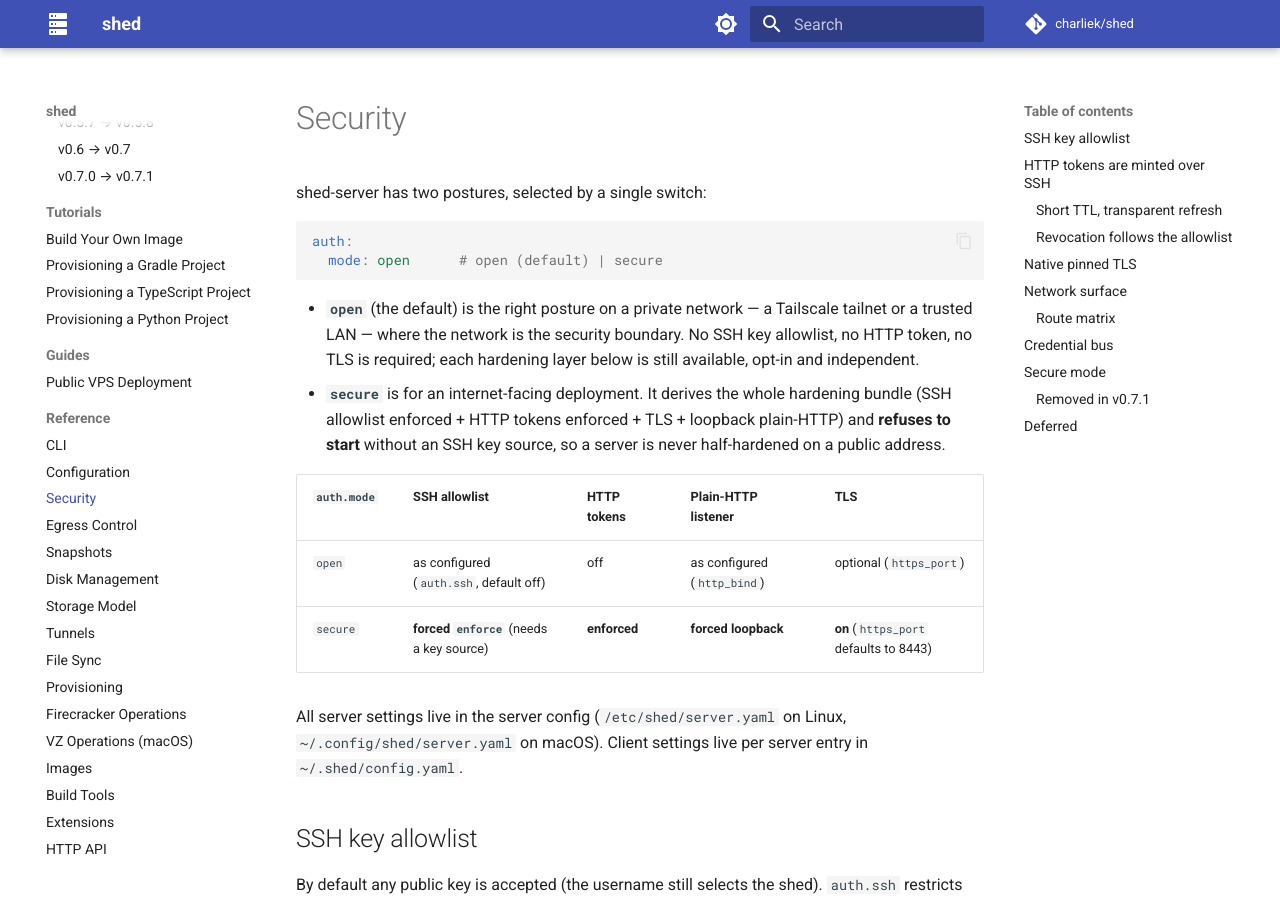
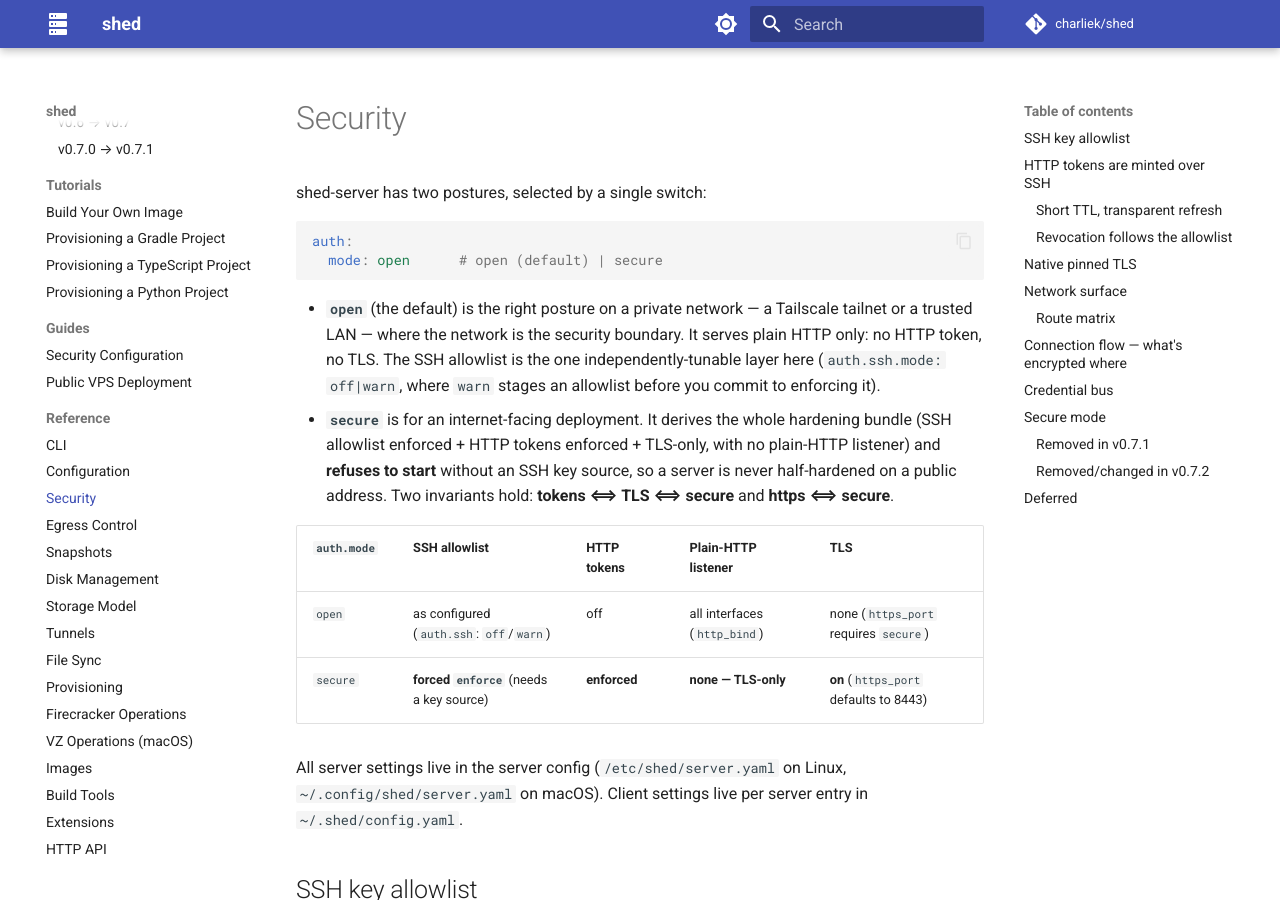
Before and after one commit to charliek/shed, an MkDocs documentation site: the page built from docs/reference/security.md, in a window 1280 px wide and 900 px high. Built offline with MkDocs 1.6.1 and Material for MkDocs 9.7.7, drawn with Linux system fonts in a browser that asks for light colours; comment, search, counter and statistics services are not loaded; some of the changed text lies outside the part shown.

Commit message:
docs(auth): document the binary auth surface + security-config guide (v0.7.2)
- New upgrade guide docs/upgrades/v0.7.1-to-v0.7.2.md (removed-keys table).
- New use-case Security Configuration guide (local/loopback/remote/co-located, each with server.yaml + the matching shed server add command).
- security.md: binary-posture tables + a 'Connection flow — what's encrypted where' section.
- configuration.md: drop the removed auth.http.mode, note https_port requires secure, TLS-only secure.
- vps-deployment.md: TLS-only note + --https-port; CHANGELOG Unreleased entry; nav.

Co-Authored-By: Claude Opus 4.8 (1M context) <noreply@anthropic.com>

```diff
--- a/docs/reference/security.md
+++ b/docs/reference/security.md
@@ -9,17 +9,19 @@ auth:
 
 - **`open`** (the default) is the right posture on a private network — a
   Tailscale tailnet or a trusted LAN — where the network is the security
-  boundary. No SSH key allowlist, no HTTP token, no TLS is required; each
-  hardening layer below is still available, opt-in and independent.
+  boundary. It serves plain HTTP only: no HTTP token, no TLS. The SSH allowlist
+  is the one independently-tunable layer here (`auth.ssh.mode: off|warn`, where
+  `warn` stages an allowlist before you commit to enforcing it).
 - **`secure`** is for an internet-facing deployment. It derives the whole
-  hardening bundle (SSH allowlist enforced + HTTP tokens enforced + TLS +
-  loopback plain-HTTP) and **refuses to start** without an SSH key source, so a
-  server is never half-hardened on a public address.
+  hardening bundle (SSH allowlist enforced + HTTP tokens enforced + TLS-only,
+  with no plain-HTTP listener) and **refuses to start** without an SSH key
+  source, so a server is never half-hardened on a public address. Two invariants
+  hold: **tokens ⟺ TLS ⟺ secure** and **https ⟺ secure**.
 
 | `auth.mode` | SSH allowlist | HTTP tokens | Plain-HTTP listener | TLS |
 |-------------|---------------|-------------|---------------------|-----|
-| `open` | as configured (`auth.ssh`, default off) | off | as configured (`http_bind`) | optional (`https_port`) |
-| `secure` | **forced `enforce`** (needs a key source) | **enforced** | **forced loopback** | **on** (`https_port` defaults to 8443) |
+| `open` | as configured (`auth.ssh`: `off`/`warn`) | off | all interfaces (`http_bind`) | none (`https_port` requires `secure`) |
+| `secure` | **forced `enforce`** (needs a key source) | **enforced** | **none — TLS-only** | **on** (`https_port` defaults to 8443) |
 
 All server settings live in the server config (`/etc/shed/server.yaml` on
 Linux, `~/.config/shed/server.yaml` on macOS). Client settings live per server
@@ -178,16 +180,16 @@ Rotating an existing pin in a non-interactive session requires
 
 ## Network surface
 
-By default both listeners bind all interfaces on a single HTTP listener. These
-knobs shape what is reachable where; `auth.mode: secure` forces the plain-HTTP
-listener to loopback regardless of `http_bind`.
+In open mode both listeners bind all interfaces on a single plain-HTTP listener.
+In `secure` mode there is **no plain-HTTP listener at all** — only the pinned-TLS
+(`https_port`) listener faces clients. These knobs shape what is reachable where:
 
 | Field | Effect |
 |-------|--------|
-| `http_bind` | Interface for the plain-HTTP listener (e.g. `127.0.0.1`, a tailnet IP). Empty = all interfaces. Forced to loopback in `secure` mode. |
+| `http_bind` | Interface for the plain-HTTP listener (e.g. `127.0.0.1`, a tailnet IP). Empty = all interfaces. **Not served in `secure` mode** (TLS-only). |
 | `ssh_bind` | Interface for the SSH listener. |
-| `https_port` | When set, an HTTPS listener (shares `http_bind`) serving the same control plane over pinned TLS. On by default in `secure` mode. |
-| `internal_http_port` | When > 0, moves the credential bus (`/api/plugins/*`) **and the Connect tunnel** to a loopback-only internal listener; the public listener omits them. |
+| `https_port` | An HTTPS listener (shares `http_bind`) serving the control plane over pinned TLS. **Requires `secure` mode**; defaults to `8443` there. |
+| `internal_http_port` | When > 0, moves the credential bus (`/api/plugins/*`) **and the Connect tunnel** to an opt-in loopback-only internal listener; the public listener omits them. This is the one loopback channel available in secure mode. |
 | `trusted_proxy` | Trust `X-Forwarded-For` (only safe behind a proxy that overwrites it). Default false uses the real TCP peer, so a source IP can't be forged to evade per-IP controls. |
 
 ### Route matrix
@@ -206,6 +208,22 @@ Where the bus and Connect tunnel are reachable depends on `internal_http_port`:
     co-located with shed-server. For remote access, leave `internal_http_port`
     unset — HTTP-enforce already gates the bus and tunnel by the `credentials`
     scope.
+
+## Connection flow — what's encrypted where
+
+| Hop | open mode | secure mode |
+|-----|-----------|-------------|
+| Control-plane / bus HTTP | plain `http://` (the network is the trust boundary) | pinned `https://` only — a client that holds a pin but is given a non-`https` URL **fails closed** rather than sending plaintext |
+| SSH (shed sessions + the `_bootstrap` token mint) | encrypted; host key pinned in `known_hosts` | same |
+| Token mint | n/a (no tokens) | over the pinned-host-key SSH `_bootstrap` channel |
+
+In secure mode **nothing plaintext faces the network**: there is no plain-HTTP
+listener at all (see [Network surface](#network-surface)), and the only
+trust-on-first-use moment is `shed server add` fetching the cert to show you its
+fingerprint for confirmation (or pass `--tls-fingerprint` / `--fingerprint` to
+verify out-of-band). After that, every byte travels over pinned TLS or
+pinned-host-key SSH — the flow never depends on an unverified or plaintext
+response.
 
 ## Credential bus
 
@@ -253,7 +271,7 @@ What `secure` derives:
 | `auth.ssh.mode: enforce` | Only allowlisted keys may SSH in — and that allowlist is what mints/revokes HTTP tokens. **Requires** a key source (`github_users`, `authorized_keys`, or `authorized_keys_file`), else startup fails. |
 | HTTP auth enforced | Every HTTP request needs a bearer token; the credential bus is gated by the `credentials` scope. |
 | `https_port: 8443` | The network-facing API is pinned TLS. |
-| plain-HTTP → loopback | The plain-HTTP listener is forced to loopback regardless of `http_bind`, so only the TLS listener (and the loopback internal bus, if configured) face the network — no public plaintext path. |
+| no plain-HTTP listener | Secure mode serves **no** plain-HTTP listener at all (not even on loopback) — only the pinned-TLS listener faces clients. On-box tooling uses the HTTPS endpoint; a loopback credential-bus channel is available only via the explicit, opt-in `internal_http_port`. |
 
 The whole flow is hands-off: enable `secure`, list your `github_users`, and a
 client runs one `shed server add` to pin TLS and mint its token. See the
@@ -274,6 +292,22 @@ exits) so an old config can't silently weaken a deployment:
 
 See [Upgrading v0.7.0 → v0.7.1](../upgrades/v0.7.0-to-v0.7.1.md) for the migration.
 
+### Removed/changed in v0.7.2
+
+v0.7.2 collapses the intermediate states beneath `auth.mode` so that
+`tokens ⟺ TLS ⟺ secure` and `https ⟺ secure` always hold. These are **rejected
+at startup**:
+
+| Removed / invalid | Replacement |
+|-------------------|-------------|
+| `auth.http.mode` (the whole `auth.http` block) | HTTP enforcement derives from `auth.mode: secure`. |
+| `https_port` under `auth.mode: open` | Use `secure` (defaults `https_port` to 8443), or drop it. |
+| `auth.ssh.mode: enforce` under `open` | Use `secure`, or `warn` to stage. |
+| `auth.ssh.mode: off`/`warn` under `secure` | Remove it — secure forces `enforce`. |
+
+Plus a behavior change: **secure mode no longer serves a loopback plain-HTTP
+listener** (TLS-only). See [Upgrading v0.7.1 → v0.7.2](../upgrades/v0.7.1-to-v0.7.2.md).
+
 ## Deferred
 
 Two hardening layers are intentionally out of scope for v0.7.1 and tracked
--- a/mkdocs.yml
+++ b/mkdocs.yml
@@ -107,6 +107,7 @@ nav:
       - Provisioning a TypeScript Project: tutorials/typescript-provisioning.md
       - Provisioning a Python Project: tutorials/python-provisioning.md
   - Guides:
+      - Security Configuration: guides/security-configuration.md
       - Public VPS Deployment: guides/vps-deployment.md
   - Reference:
       - CLI: reference/cli.md
```
Also changed, not shown: CHANGELOG.md (+30 -0 lines), docs/guides/security-configuration.md (added, +222 -0 lines), docs/guides/vps-deployment.md (+4 -3 lines), docs/reference/configuration.md (+18 -13 lines), docs/upgrades/v0.7.1-to-v0.7.2.md (added, +77 -0 lines).
